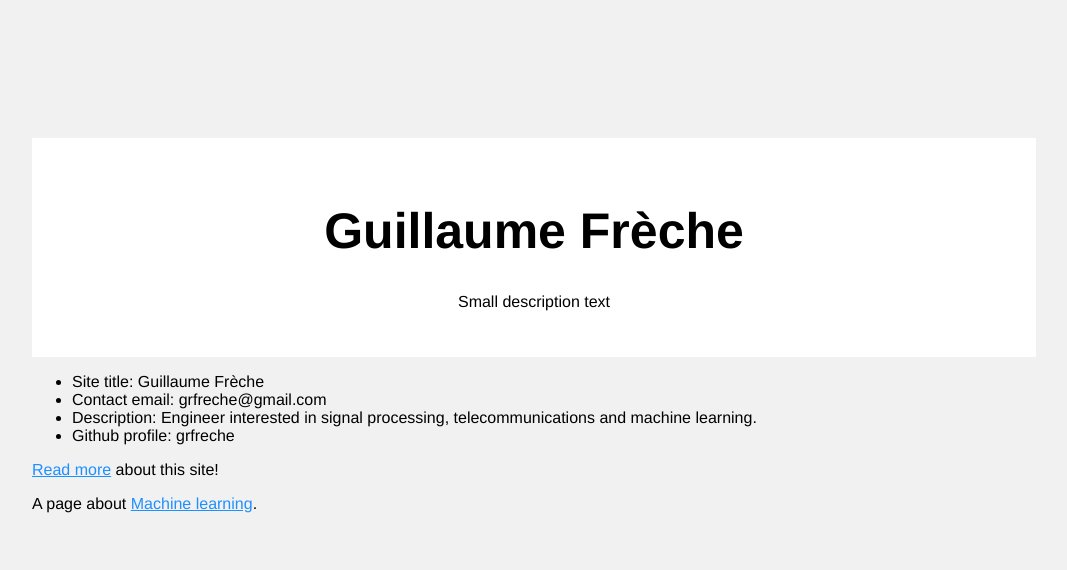
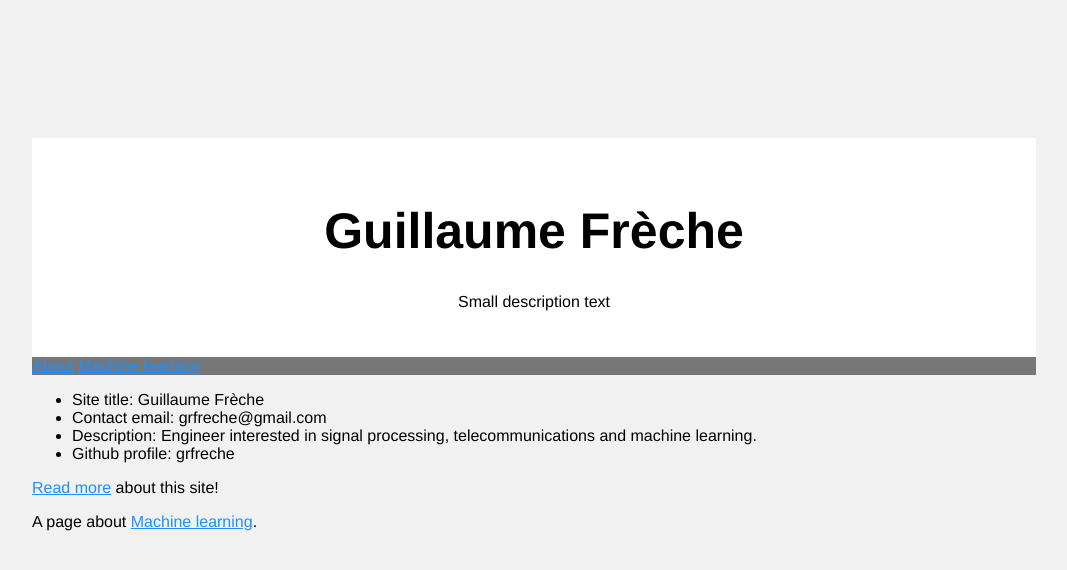
Before and after one commit to grfreche/grfreche.github.io, a Jekyll site: the page built from index.md, in a window 1280 px wide. Shown: the top 570 px of the page, without its empty margins (106-1173 px from the left). Built offline with Jekyll 4.4.1, drawn with Linux system fonts in a browser that asks for light colours.

Commit message:
Update default.html

```diff
--- a/_layouts/default.html
+++ b/_layouts/default.html
@@ -37,6 +37,11 @@
       .header h1{
         font-size: 50px;
       }
+
+      .topnav {
+        overflow: hidden;
+        background-color: #777;
+      }
     </style>
 
   </head>
@@ -47,6 +52,11 @@
       <p>Small description text</p>
     </div>
 
+    <div class="topnav">
+      <a href="#">About</a>
+      <a href="#">Machine learning</a>
+    </div>
+
     {{ content }}
   </body>
 </html>
```
